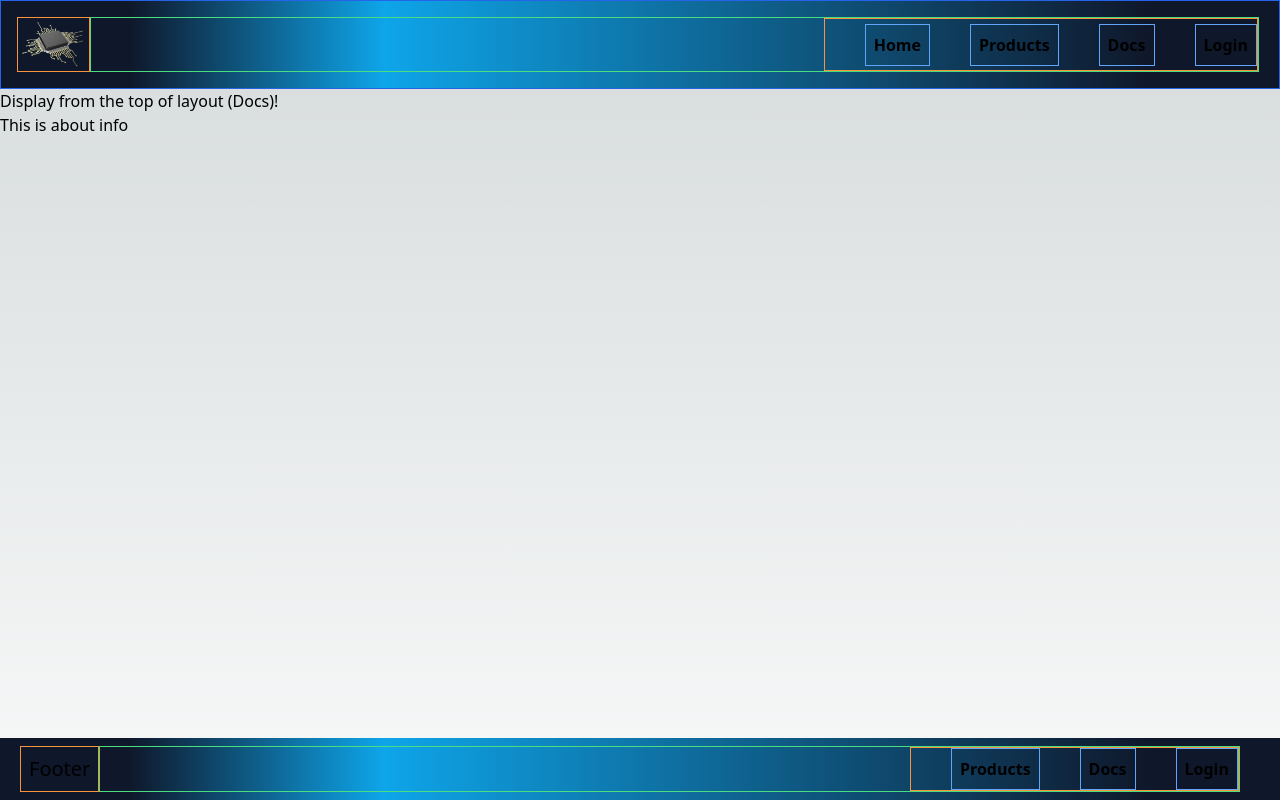
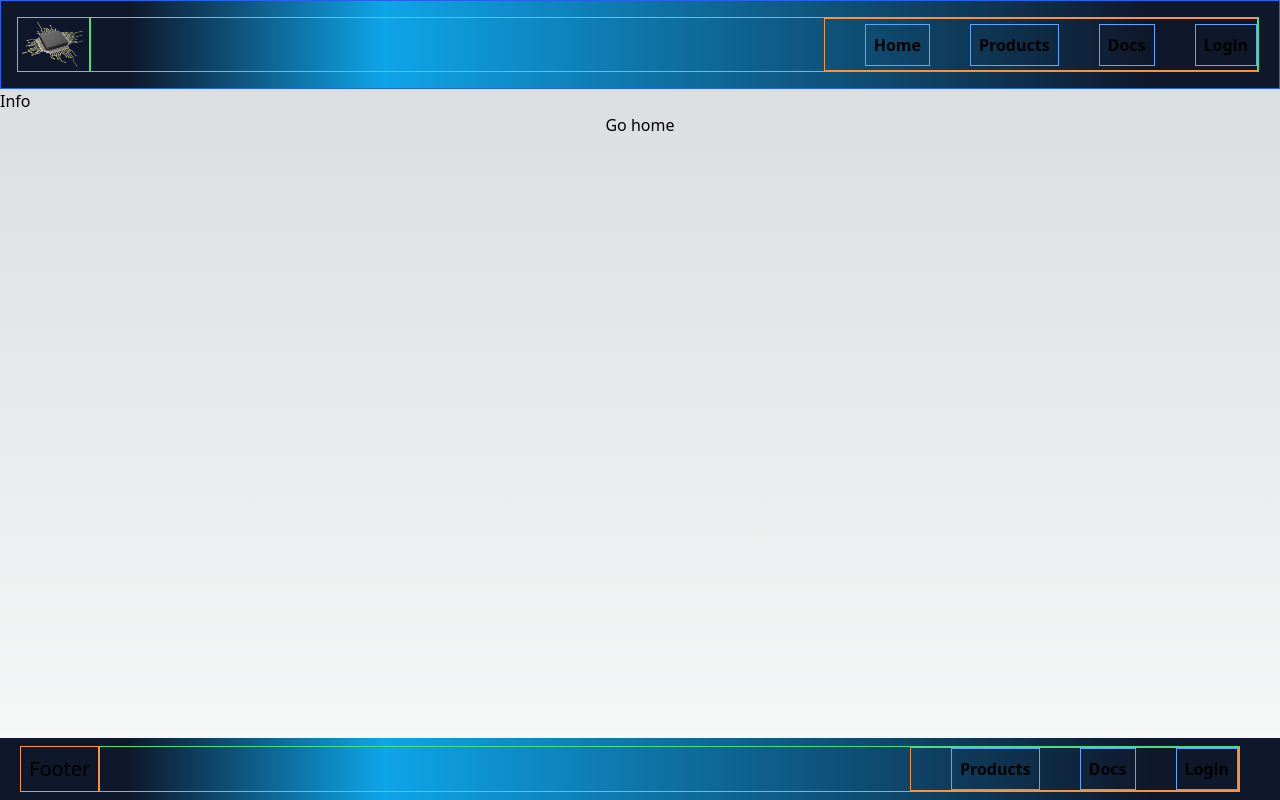
Before and after one commit to TLRKiliann/nextjs14-vishwas, a Next.js app in the folder my-app/: page /docs/info in a window 1280 px wide. Shown: the top 800 px of the page. Built offline with nearby package versions, Linux system fonts and the light colour scheme.

Commit message:
new folder info created for tutorial useRouter

```diff
--- a/my-app/app/docs/[[...slug]]/page.tsx
+++ b/my-app/app/docs/[[...slug]]/page.tsx
@@ -47,6 +47,16 @@ const Docs = ({ params }: { params: { slug: string[] } }) => {
                 </Link>
             </p>
 
+            <p className='text-lg mx-4 my-2 hover:text-blue-400'>
+                <Link
+                    href='/docs/info'
+                    className="text-slate-200 hover:text-blue-400"
+                    replace
+                >
+                    Info
+                </Link>
+            </p>
+
         </div>
     )
 }
--- /dev/null
+++ b/my-app/app/docs/info/page.tsx
@@ -0,0 +1,22 @@
+"use client";
+
+import React from 'react'
+import { useRouter } from 'next/navigation';
+
+export default function Info() {
+
+    const router = useRouter();
+
+    const handleClick = () => {
+        router.push('/');
+        //router.replace()
+        //router.back()
+        //router.forward()
+    }
+  return (
+    <div className='flex flex-col min-h-screen'>
+        <h2>Info</h2>
+        <button type="button" onClick={handleClick}>Go home</button>
+    </div>
+  )
+}
```
